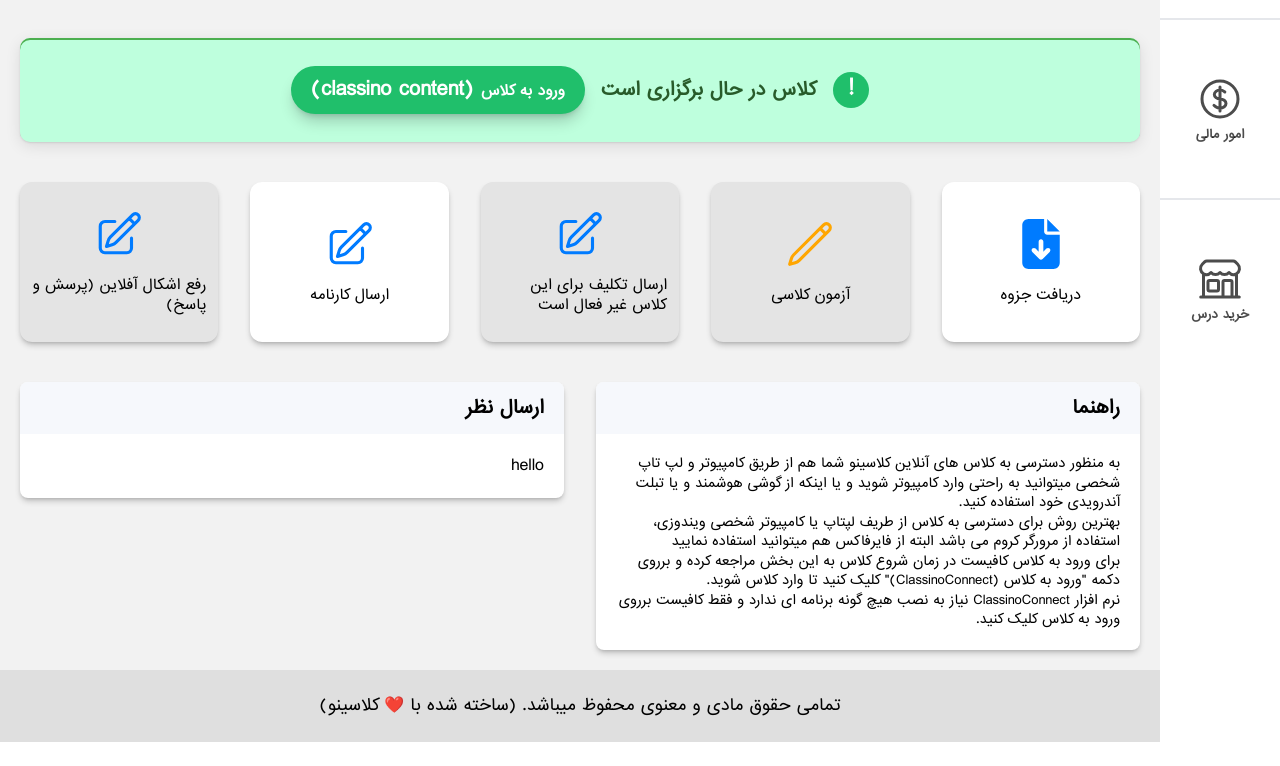
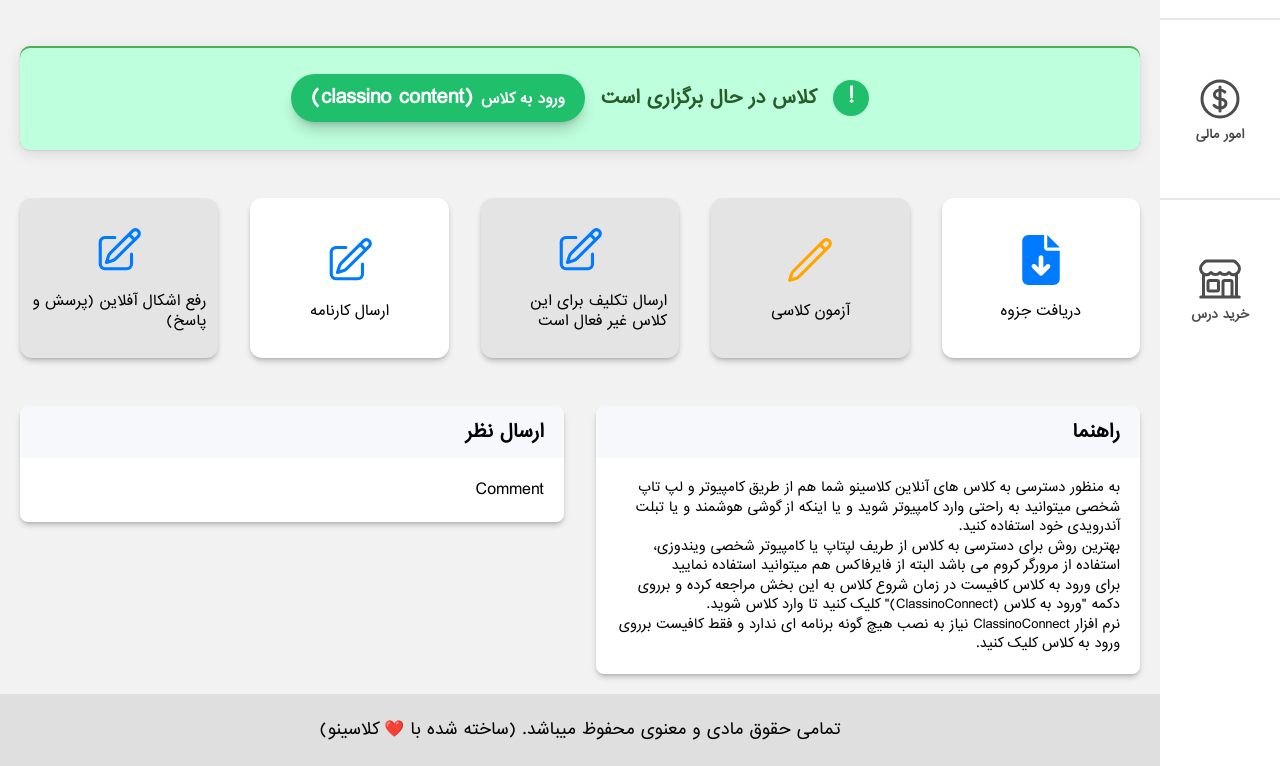
Before and after one commit to pouya-mirzaei/classino, a React (Create React App) app: page /panel/class/show/0 in a window 1280 px wide. Shown: the part 422-1188 px from the top of the page. Before the commit the page ends 1164 px from the top, so only its background shows below. Built offline with nearby package versions, Linux system fonts and the light colour scheme.

Commit message:
fix: restructured the PanelDetail component

```diff
--- /dev/null
+++ b/src/components/panel/Comment/Comment.js
@@ -0,0 +1,5 @@
+import React from 'react';
+
+export default function Comment() {
+  return <div>Comment</div>;
+}
--- /dev/null
+++ b/src/components/panel/PanelDetail/PanelDetail.js
@@ -0,0 +1,9 @@
+export default function PanelDetail({ headerTitle, className, children }) {
+  return (
+    <div className={`${className} bg-white dark:bg-dark-1 dark:text-white rounded-lg shadow-md shadow-black/20 overflow-hidden`}>
+      {/* header */}
+      <div className="bg-[#f6f8fc] dark:bg-dark-2 px-5 py-3 text-lg font-semibold">{headerTitle}</div>
+      <div className="p-5">{children}</div>
+    </div>
+  );
+}
--- a/src/pages/panel/Classes/ClassPreview.js
+++ b/src/pages/panel/Classes/ClassPreview.js
@@ -4,6 +4,8 @@ import CourseDetailsHeader from '../../../components/panel/Courses/CourseDetails
 import { getAllCourses, getAllTeachers } from '../../../functions/Utilities';
 import Alert from '../../../components/panel/Alert/Alert';
 import { toast } from 'react-toastify';
+import PanelDetail from '../../../components/panel/PanelDetail/PanelDetail';
+import Comment from '../../../components/panel/Comment/Comment';
 
 // for demo purposes, I'm getting the course from the props
 // but we're gonna fetch the course data from the backend later
@@ -30,7 +32,7 @@ export default function ClassPreview() {
   };
 
   return (
-    <section className="p-section space-y-10">
+    <section className="p-section space-y-12">
       <CourseDetailsHeader
         teacherName={teacher.name}
         teacherImg={teacher.img}
@@ -87,7 +89,7 @@ export default function ClassPreview() {
       {/* footer boxes */}
 
       <div className="flex flex-col items-start md:flex-row gap-8">
-        <HelperBoX headerTitle="راهنما" className={'basis-1/2'}>
+        <PanelDetail headerTitle="راهنما" className={'basis-1/2'}>
           <p className="text-[13px]">
             به منظور دسترسی به کلاس های آنلاین کلاسینو شما هم از طریق کامپیوتر و لپ تاپ شخصی میتوانید به راحتی وارد کامپیوتر شوید
             و یا اینکه از گوشی هوشمند و یا تبلت آندرویدی خود استفاده کنید.
@@ -103,11 +105,11 @@ export default function ClassPreview() {
           <p className="text-[13px]">
             نرم افزار ClassinoConnect نیاز به نصب هیچ گونه برنامه ای ندارد و فقط کافیست برروی ورود به کلاس کلیک کنید.
           </p>
-        </HelperBoX>
+        </PanelDetail>
 
-        <HelperBoX headerTitle="ارسال نظر" className="grow basis-1/2">
-          hello
-        </HelperBoX>
+        <PanelDetail headerTitle="ارسال نظر" className="grow basis-1/2">
+          <Comment />
+        </PanelDetail>
       </div>
     </section>
   );
@@ -127,13 +129,3 @@ function CourseFeatureBox({ text, icon, disabled = false, iconColor = 'text-prim
     </div>
   );
 }
-
-function HelperBoX({ headerTitle, className, children }) {
-  return (
-    <div className={`${className} bg-white dark:bg-dark-1 dark:text-white rounded-lg shadow-md shadow-black/20 overflow-hidden`}>
-      {/* header */}
-      <div className="bg-[#f6f8fc] dark:bg-dark-2 px-5 py-3 text-lg font-semibold">{headerTitle}</div>
-      <div className="p-5">{children}</div>
-    </div>
-  );
-}
```
